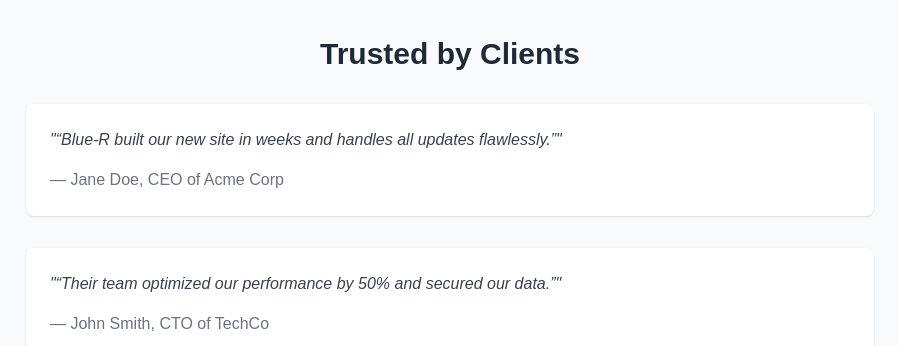
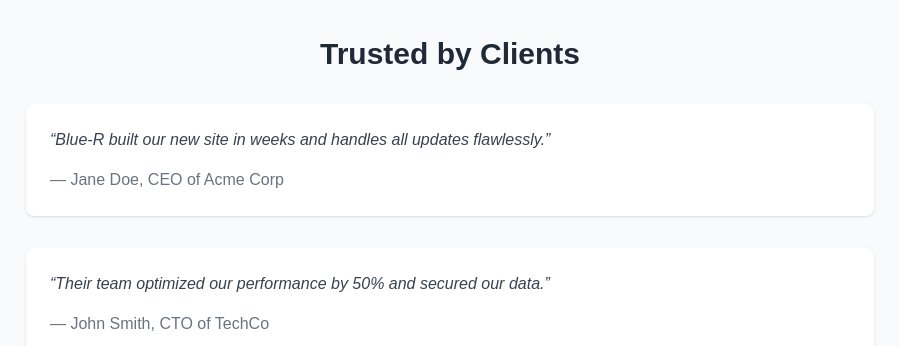
Before and after one commit to AmrMod/my-startup-app, a Next.js app: page / in a window 1280 px wide. Shown: the part 1180-1526 px from the top of the page, without its empty margins (190-1089 px from the left). Built offline with nearby package versions, Linux system fonts and the light colour scheme.

Commit message:
updated the index page by removing ancho tags/escape quotes and next.config.ts to .js for deployment on git

```diff
--- /dev/null
+++ b/next.config.js
@@ -0,0 +1,7 @@
+// next.config.js
+/** @type {import('next').NextConfig} */
+const nextConfig = {
+  reactStrictMode: true,
+};
+
+module.exports = nextConfig;
--- a/next.config.ts
+++ /dev/null
@@ -1,8 +0,0 @@
-import type { NextConfig } from "next";
-
-const nextConfig: NextConfig = {
-  /* config options here */
-  reactStrictMode: true,
-};
-
-export default nextConfig;
--- a/pages/index.tsx
+++ b/pages/index.tsx
@@ -1,4 +1,5 @@
 import Image from 'next/image'
+import Link from 'next/link'
 
 export default function Home() {
   return (
@@ -10,7 +11,9 @@
           <div className="space-x-6">
             <a href="#features" className="hover:text-blue-600">Features</a>
             <a href="#testimonials" className="hover:text-blue-600">Testimonials</a>
-            <a href="/submit" className="bg-blue-600 text-white px-4 py-2 rounded hover:bg-blue-700">Submit Request</a>
+            <Link href="/submit" passHref legacyBehavior>
+              <a className="bg-blue-600 text-white px-4 py-2 rounded hover:bg-blue-700">Submit Request</a>
+            </Link>
           </div>
         </div>
       </nav>
@@ -25,15 +28,13 @@
             <p className="text-lg text-gray-700">
               Blue‑R delivers custom software solutions and ongoing website care so you can focus on growing your business.
             </p>
-            <a
-              href="/submit"
-              className="inline-block bg-blue-600 text-white font-semibold px-6 py-3 rounded-lg shadow hover:bg-blue-700 transition"
-            >
-              Get Started
-            </a>
+            <Link href="/submit" passHref legacyBehavior>
+              <a className="inline-block bg-blue-600 text-white font-semibold px-6 py-3 rounded-lg shadow hover:bg-blue-700 transition">
+                Get Started
+              </a>
+            </Link>
           </div>
           <div className="md:w-1/2 mt-8 md:mt-0">
-            {/* Placeholder for illustration */}
             <div className="relative w-full h-64 md:h-80 lg:h-96">
               <Image
                 src="/Blue-R.png"
@@ -82,11 +83,11 @@
         </div>
         <div className="max-w-4xl mx-auto px-6 space-y-8">
           {[
-            ['“Blue‑R built our new site in weeks and handles all updates flawlessly.”', '— Jane Doe, CEO of Acme Corp'],
-            ['“Their team optimized our performance by 50% and secured our data.”', '— John Smith, CTO of TechCo'],
+            ['&ldquo;Blue‑R built our new site in weeks and handles all updates flawlessly.&rdquo;', '— Jane Doe, CEO of Acme Corp'],
+            ['&ldquo;Their team optimized our performance by 50% and secured our data.&rdquo;', '— John Smith, CTO of TechCo'],
           ].map(([quote, author], i) => (
             <blockquote key={i} className="bg-white p-6 rounded-lg shadow">
-              <p className="text-gray-700 italic mb-4">"{quote}"</p>
+              <p className="text-gray-700 italic mb-4" dangerouslySetInnerHTML={{ __html: quote }} />
               <footer className="text-gray-500">{author}</footer>
             </blockquote>
           ))}
--- a/tsconfig.json
+++ b/tsconfig.json
@@ -17,6 +17,6 @@
       "@/*": ["./*"]
     }
   },
-  "include": ["next-env.d.ts", "**/*.ts", "**/*.tsx"],
+  "include": ["next-env.d.ts", "**/*.ts", "**/*.tsx", "next.config.js"],
   "exclude": ["node_modules"]
 }
```
